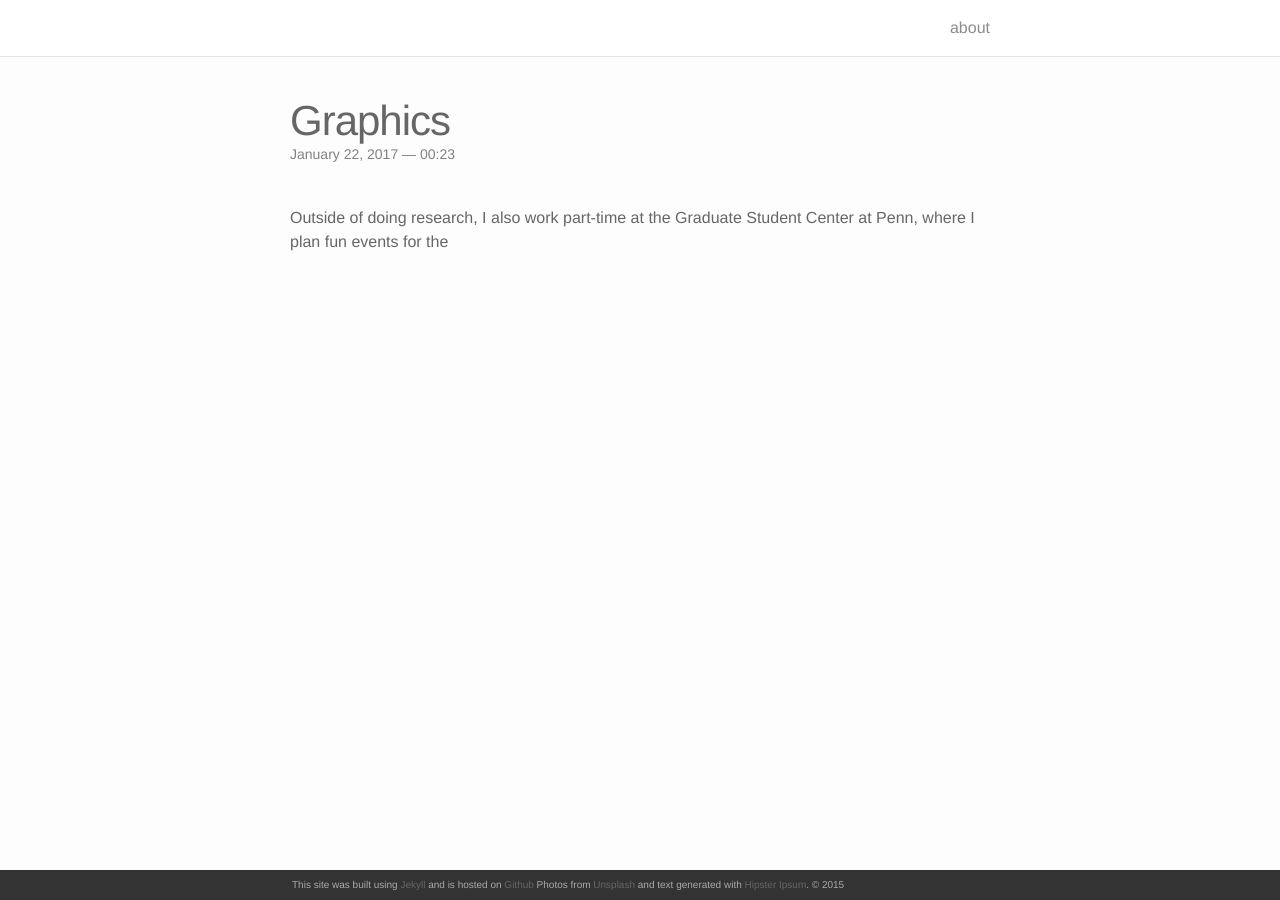
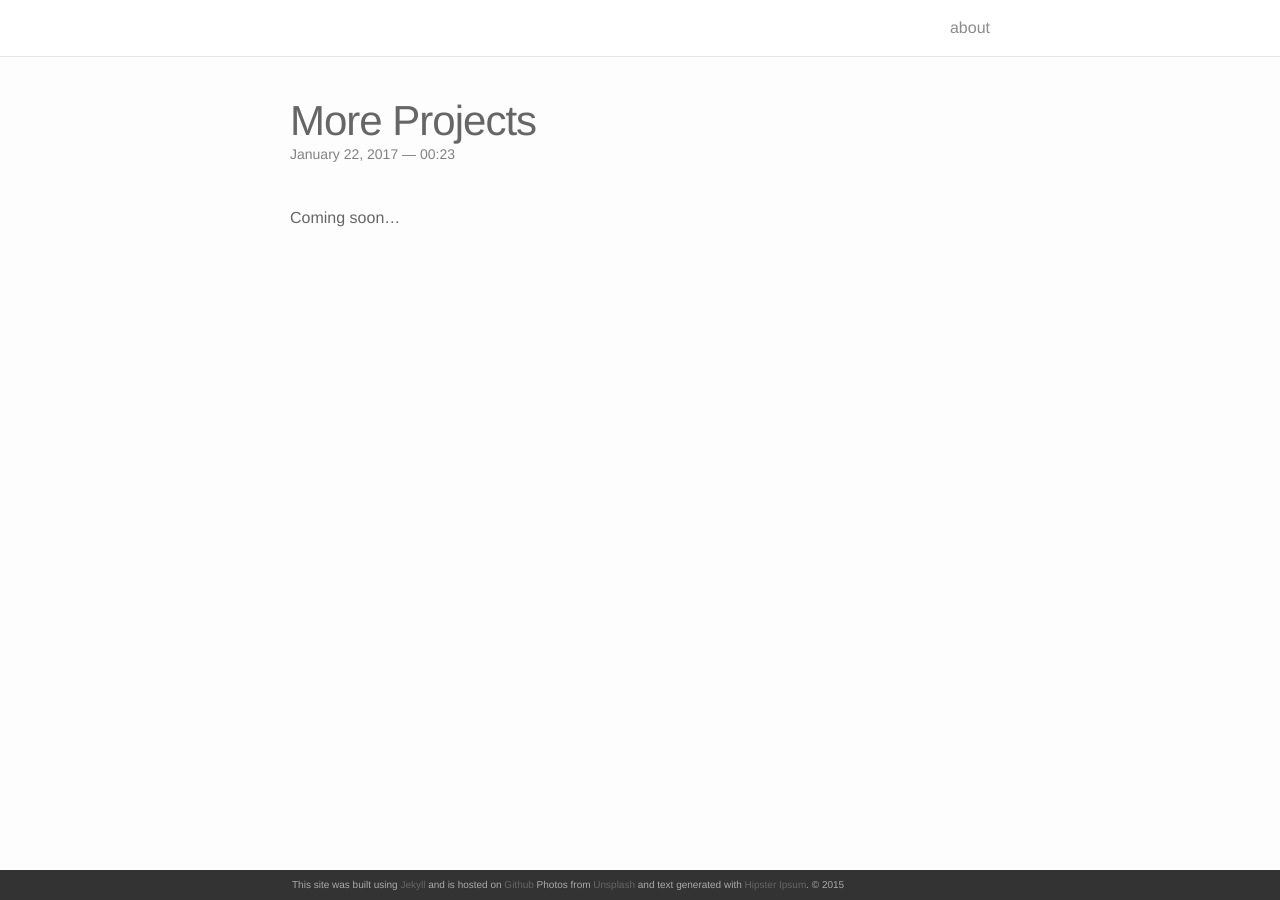
Before and after one commit to monicaaa/monicaking_site, a Jekyll site: the page built from _projects/4_project.markdown, in a window 1280 px wide. Built offline with Jekyll 4.4.1, drawn with Linux system fonts in a browser that asks for light colours; nearby versions of some CDN libraries.

```diff
--- a/_projects/4_project.markdown
+++ b/_projects/4_project.markdown
@@ -1,7 +1,7 @@
 ---
 layout: post
-title: Graphics
-description: Making pretty graphics for fun
-img: /img/5.jpg
+title: More Projects
+description: Coming soon
+img: /img/7.jpg
 ---
-Outside of doing research, I also work part-time at the Graduate Student Center at Penn, where I plan fun events for the
+Coming soon...
--- a/index.html
+++ b/index.html
@@ -14,10 +14,10 @@ layout: default
   <img class="col one right" src="/img/prof_pic.jpg">
 <div>
 
-<p> Welcome to my site!
+<p> Welcome!
 </p>
 
-<p>I work with data to understand the world better and make more informed decisions. Sometimes the data validates what we expect, but it's exciting to find unexpected results that change the way we think. Check out my projects in academic research, consulting, and community organizations.
+<p>I work with data in order to understand the world better and make more informed decisions. Sometimes the data validates what we expect, but it's exciting to find results that do not align with our hypothesis and change the way we think. Check out my project in academic research, consulting, and community organizations.
 </p>
 
 <p>
```
Also changed, not shown: _projects/1_project.markdown (+11 -5 lines), _projects/3_project.markdown (+16 -4 lines), 2 other files.
